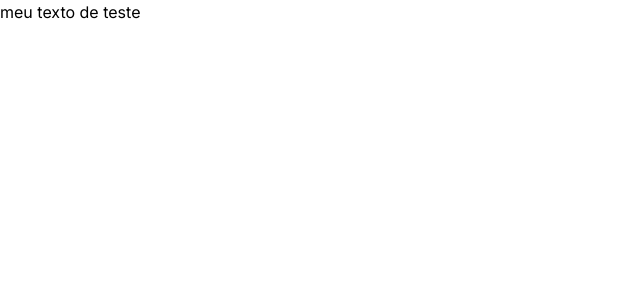
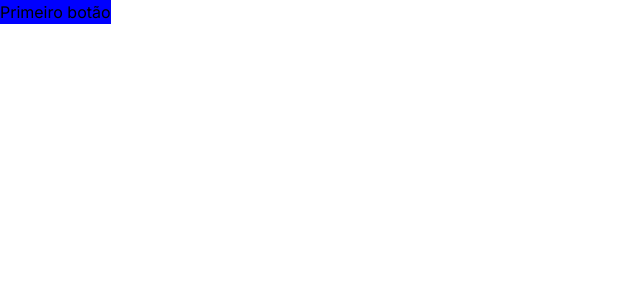
Before and after one commit to Somehow-I-Code/marquei, a Next.js app: page / in a window 1280 px wide. Shown: the top 300 px of the page, without its empty margins (0-640 px from the left). Built offline with nearby package versions, Linux system fonts and the light colour scheme.

Commit message:
Inserção de um botão e alteração da cor de fundo para azul.

```diff
--- a/src/app/page.tsx
+++ b/src/app/page.tsx
@@ -1,7 +1,11 @@
+"use client"
+import "./styles.css"
 export default function Home() {
   return (
     <div>
-      <p>meu texto de teste</p>
+      <button onClick={function(){
+        alert("Olá Mundo")
+      }}>Primeiro botão</button>
     </div>
   );
 }
--- /dev/null
+++ b/src/app/styles.css
@@ -0,0 +1,3 @@
+button{
+    background-color: blue;
+}
```
